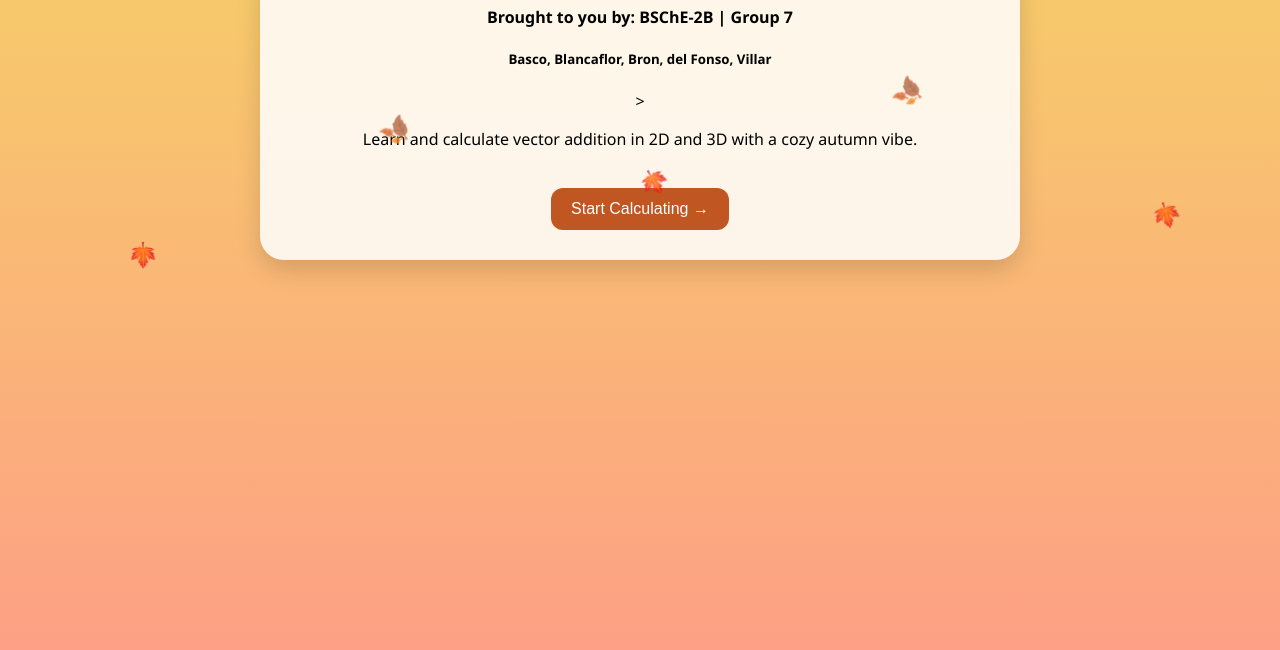
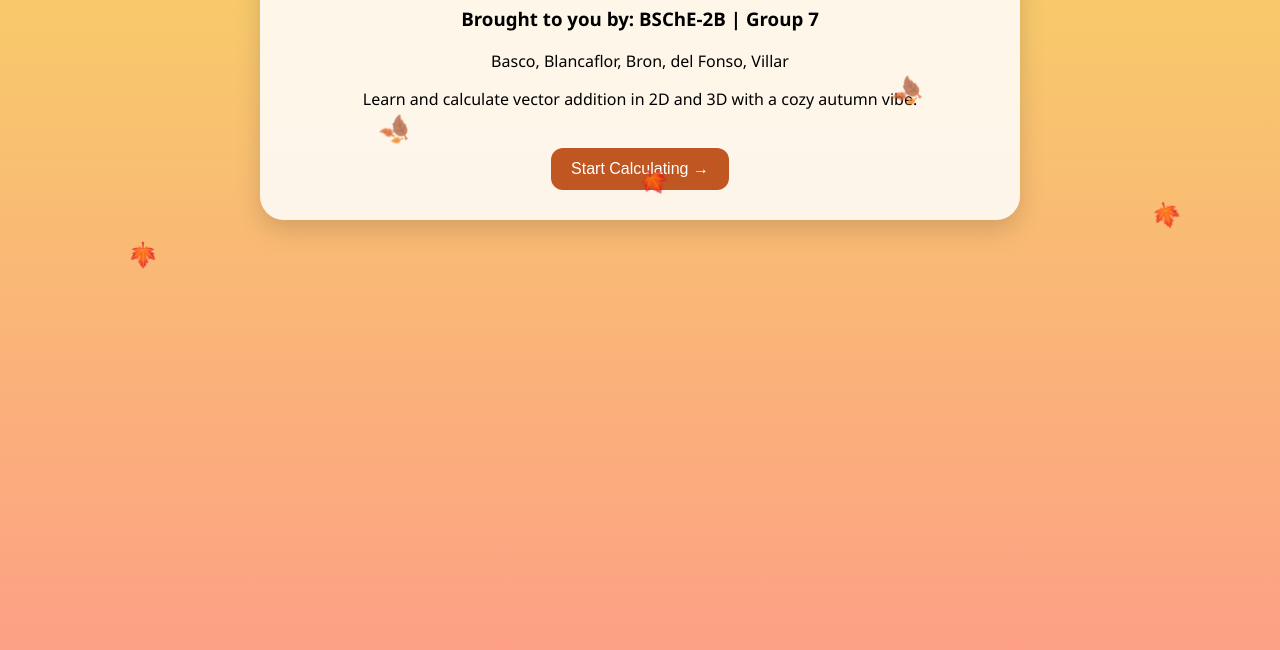
Before and after one commit to azul204/Vector-Addition-App, a plain HTML site: page index.html in a window 1280 px wide. Shown: the part 150-800 px from the top of the page. Drawn offline with Linux system fonts and the light colour scheme.

Commit message:
Update index.html

```diff
--- a/index.html
+++ b/index.html
@@ -107,8 +107,8 @@
   <div id="page1" class="page active">
     <div class="card">
       <h1>🍁 Welcome to Vector Valley 🍁</h1>
-      <h4>Brought to you by: BSChE-2B | Group 7</h4>
-      <h5>Basco, Blancaflor, Bron, del Fonso, Villar</h5>>
+      <h3>Brought to you by: BSChE-2B | Group 7</h3>
+      <p>Basco, Blancaflor, Bron, del Fonso, Villar</p>
       <p> </p>
       <p>Learn and calculate vector addition in 2D and 3D with a cozy autumn vibe.</p>
       <br />
```
